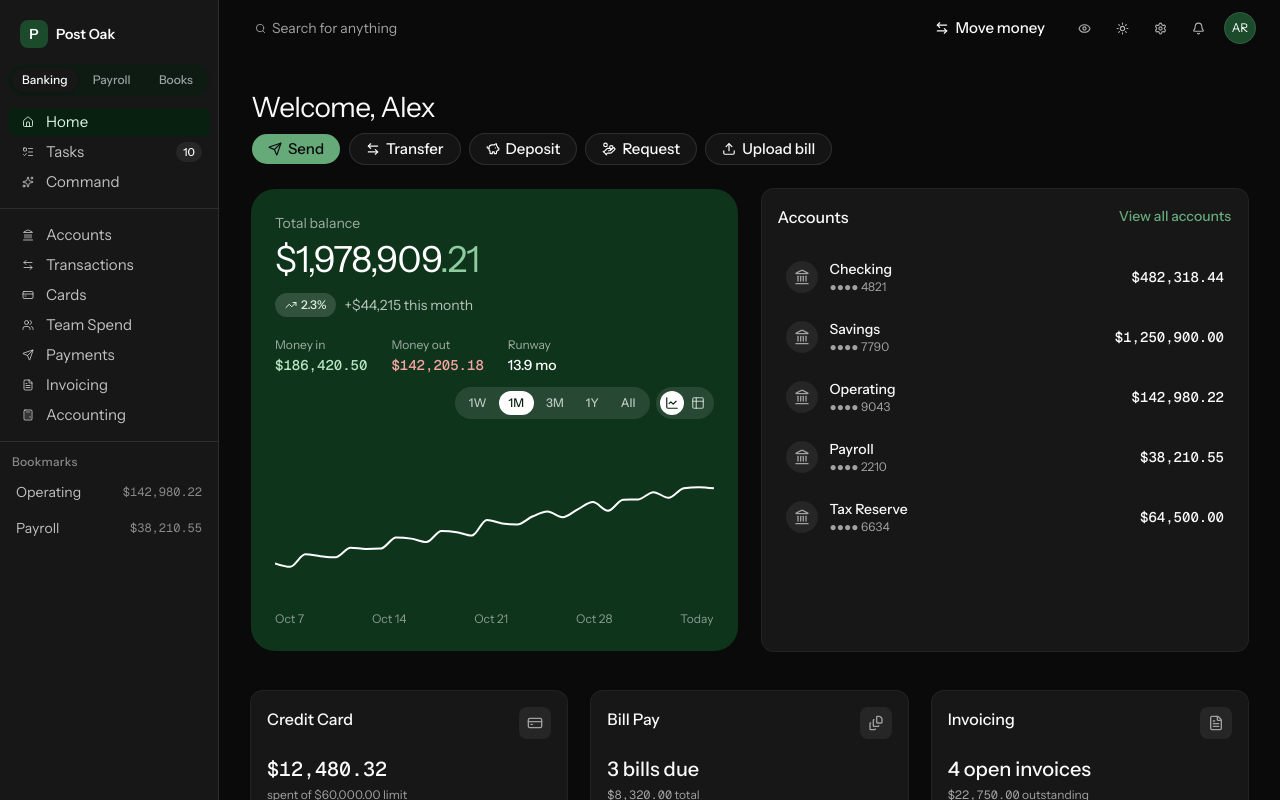
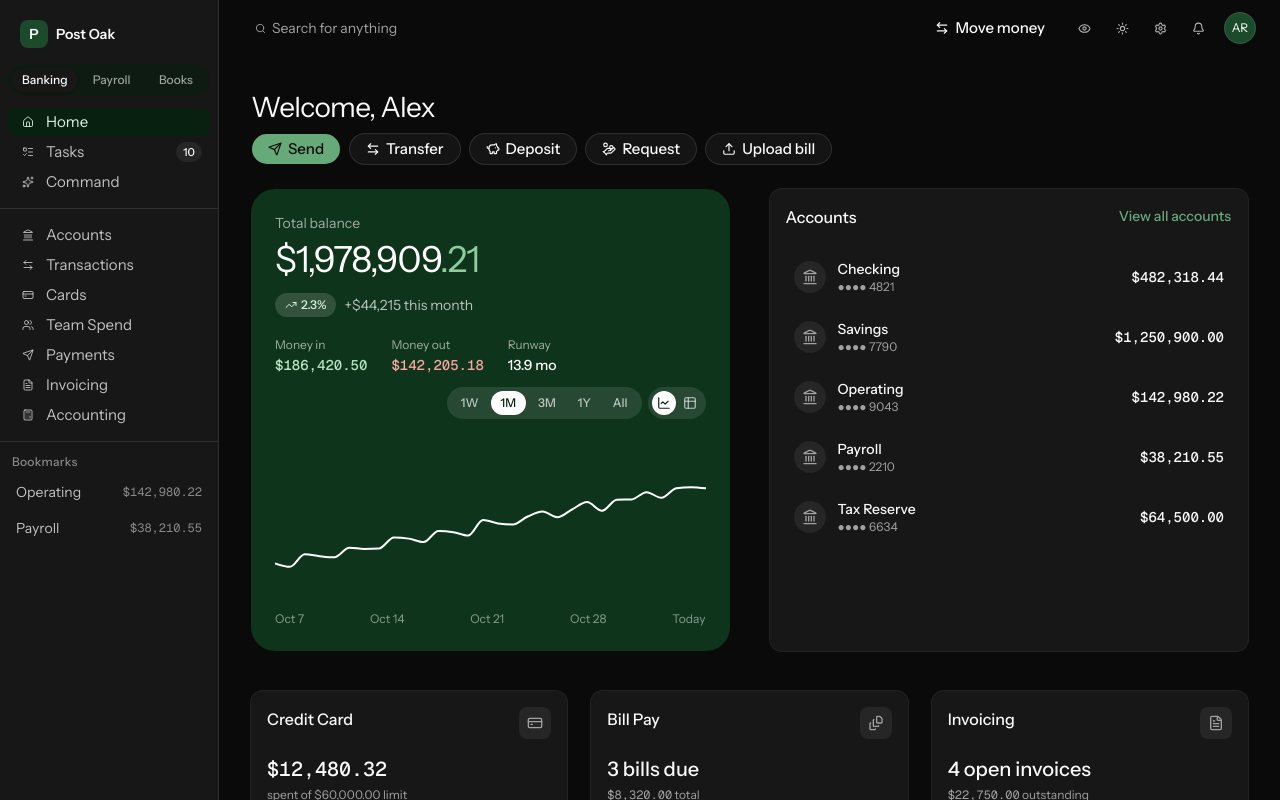
Before and after one commit to zubyan/post_oak_neobank, a Next.js app: page / in a window 1280 px wide. Built offline with nearby package versions, Linux system fonts and the light colour scheme.

Commit message:
Increase horizontal gap between balance card and accounts card to 40px

```diff
--- a/src/app/page.tsx
+++ b/src/app/page.tsx
@@ -13,7 +13,7 @@ export default function DashboardHomePage() {
       </div>
 
       <div className="space-y-10">
-        <div className="grid grid-cols-1 gap-6 xl:grid-cols-2">
+        <div className="grid grid-cols-1 gap-10 xl:grid-cols-2">
           <BalanceCard />
           <AccountsListCard />
         </div>
```
